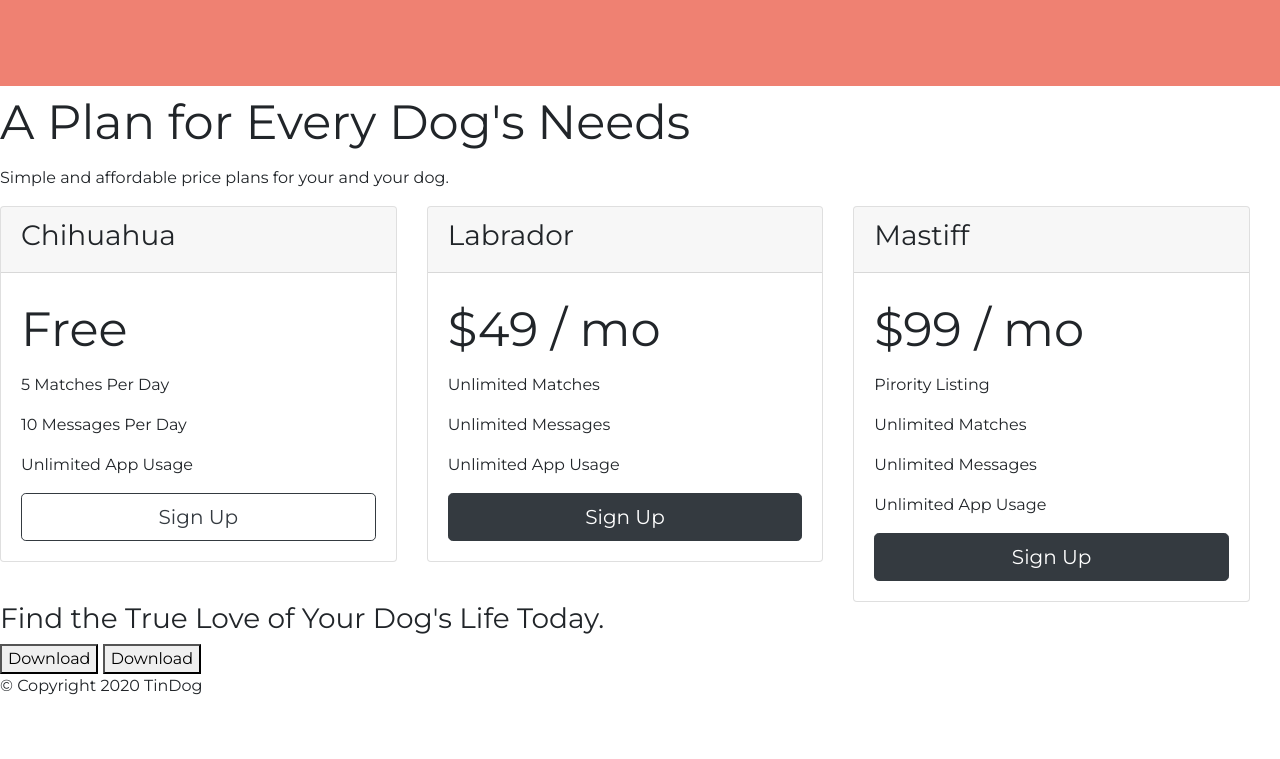
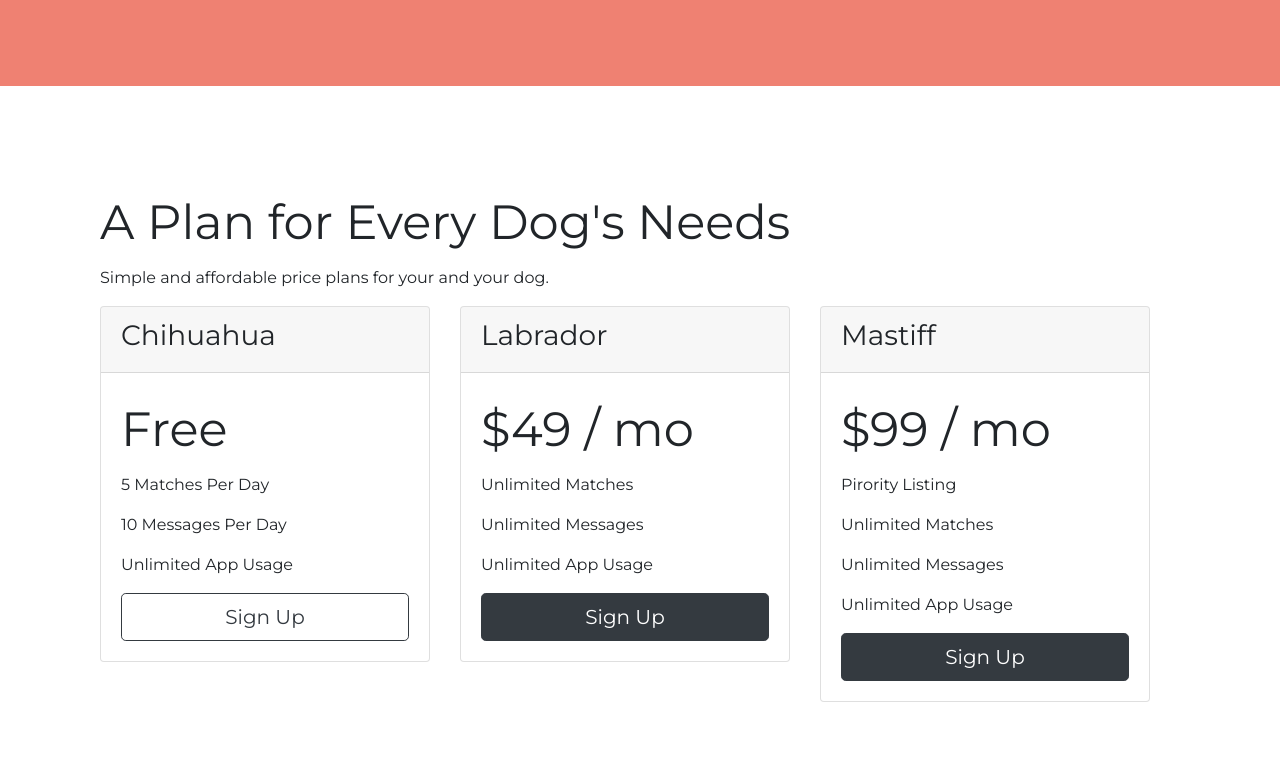
Before and after one commit to gunjanbangde/tindog, a plain HTML site: page index.html in a window 1280 px wide. Shown: the part 1721-2480 px from the top of the page. Before the commit the page ends 2435 px from the top, so only its background shows below. Drawn offline with nearby package versions, Linux system fonts and the light colour scheme.

Commit message:
Add files via upload

```diff
--- a/css/styles.css
+++ b/css/styles.css
@@ -126,3 +126,7 @@ h2{
 .carousel-item{
   padding: 7% 15%;
 }
+
+#pricing{
+  padding: 100px;
+}
--- a/index.html
+++ b/index.html
@@ -144,7 +144,7 @@
     <p>Simple and affordable price plans for your and your dog.</p>
 
       <div class="row">
-        <div class="col-md-6 col-lg-4">
+        <div class="col-md-6 col-lg-4 col-sm-12">
           <div class="card">
             <div class="card-header">
               <h3>Chihuahua</h3>
@@ -158,7 +158,7 @@
             </div>
           </div>
         </div>
-        <div class="col-md-6 col-lg-4">
+        <div class="col-md-6 col-lg-4 col-sm-12">
           <div class="card">
             <div class="card-header">
               <h3>Labrador</h3>
```
